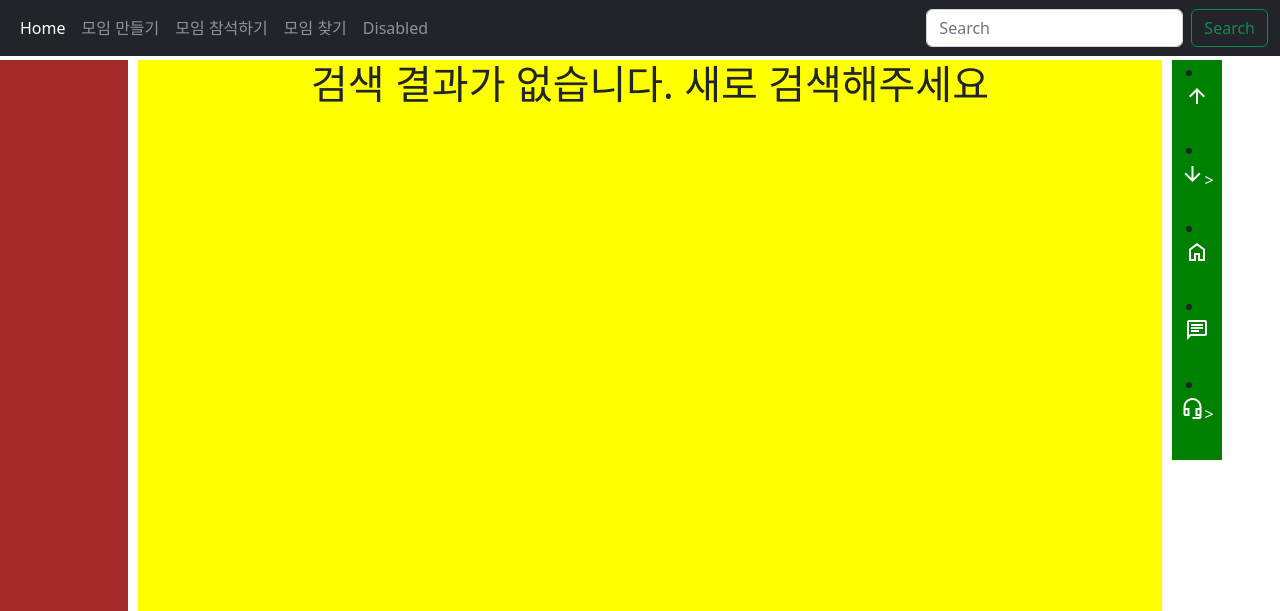
After one commit to hayyasuau/https---github.com-hayyasuau-project1, a Django app: page /search/ in a window 1280 px wide. The commit adds this page. Shown: the top 611 px of the page. Run offline with Django 4.2, Linux system fonts and the light colour scheme; parts of the project's set-up code (start-up, migrations or seed data) failed here and were passed over.

Commit message:
검색기능 추가

```diff
--- a/config/settings.py
+++ b/config/settings.py
@@ -31,6 +31,7 @@ ALLOWED_HOSTS = ['*']
 # Application definition
 
 INSTALLED_APPS = [
+    'file',
     'all_info',
     'write',
     'common',
--- a/config/urls.py
+++ b/config/urls.py
@@ -30,6 +30,8 @@ urlpatterns = [
     ),
     path('', views.home, name='home'
     ),
+    path('search/', views.search, name='search'
+    ),
     # path('loginfo/', include('loginfo.urls')),
 ]
 urlpatterns += static(settings.MEDIA_URL, document_root=settings.MEDIA_ROOT)
--- a/config/views.py
+++ b/config/views.py
@@ -1,5 +1,6 @@
 from django.shortcuts import redirect, render
 from all_info.models import Info
+from file.models import Search
 
 def update(request):
     # GET
@@ -32,3 +33,11 @@ def update(request):
 
 def home(request):
     return render(request, 'home.html')
+
+def search(request):
+    if request.method == 'POST':
+        search = request.POST['search']
+        searchs = Search.objects.filter(name__contains=search)
+        return render(request, 'search.html', {'search':search,'searchs':searchs})
+    else:
+        return render(request,'search.html',{})
--- a/file/views.py
+++ b/file/views.py
@@ -1,4 +1,6 @@
 from django.shortcuts import render, HttpResponse
+
+from .forms import UploadFileForm
 
 # Create your views here.
 def upload(request):
@@ -15,7 +17,7 @@ def upload(request):
         return HttpResponse(result)
     return render(request, 'file/upload.html')
 
-from .forms import UploadFileForm
+
 
 def upload_f(request): #form활용 불러오려면 이걸로
     if request.method == 'POST':
--- a/templates/base.html
+++ b/templates/base.html
@@ -57,8 +57,9 @@
                         <a class="nav-link text-white-50 disabled">Disabled</a>
                     </li>
                 </ul>
-                <form class="d-flex" role="search">
-                    <input class="form-control me-2" type="search" style="width: 150%;"
+                <form class="d-flex" method='POST' action={% url 'search' %} role="search">
+                    {% csrf_token %}
+                    <input class="form-control me-2" type="search" name='search' style="width: 150%;"
                     placeholder="Search" aria-label="Search">
                     <button class="btn btn-outline-success" type="submit">Search</button>
                 </form>
--- /dev/null
+++ b/templates/search.html
@@ -0,0 +1,15 @@
+{% extends 'home.html' %}
+{% block main_content %}
+    {% if search %}
+    <h1> {{search}} 검색 결과</h1>
+    <br>
+    <hr>
+    {% for s in searchs %}
+        {{s.name}}<br>
+        {{s.ingredient}}<br>
+    {% endfor %}
+    {% else %}
+    <h1>검색 결과가 없습니다. 새로 검색해주세요</h1>
+    {% endif %}
+{% endblock %}
+{% comment %} search 함수가 마이그레이션 안되있어서 실행 안됨! - 가서 오류 해결하기 {% endcomment %}
--- a/write/views.py
+++ b/write/views.py
@@ -1,5 +1,5 @@
 from django.urls import reverse
-from django.shortcuts import render, redirect
+from django.shortcuts import HttpResponseRedirect,render, redirect
 from .forms import BoardWriteForm, GoodForm
 from .models import Free, Gallery, Join ,Good
 from all_info.models import Info
```
Also changed, not shown: file/models.py (+8 -0 lines).
